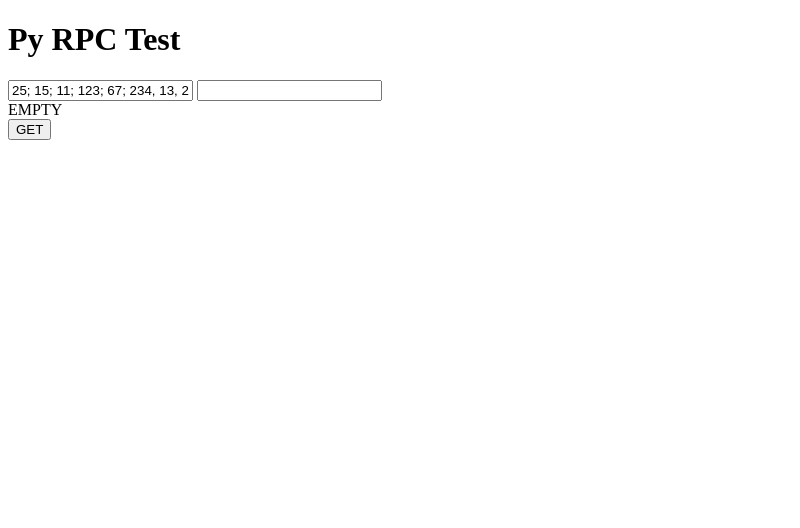
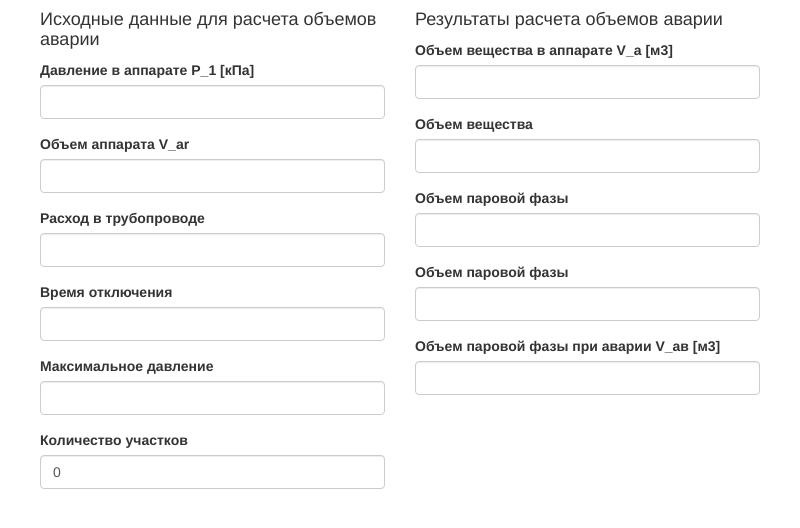
Before and after one commit to maratmuslimov/novac, an Electron app: page index.html in a window 800 px wide. Drawn offline with nearby package versions, Linux system fonts and the light colour scheme; no server answers.

Commit message:
workflow

```diff
--- /dev/null
+++ b/dataflow.json
@@ -0,0 +1 @@
+{"P1": 50.0, "V": 30.0, "q": 22.0, "T": 246.0, "P2": 134.0, "rL": [468.0, 26.0, 468.0]}
--- a/index.html
+++ b/index.html
@@ -3,15 +3,68 @@
   <head>
     <meta charset="UTF-8">
     <title>Novac</title>
+    <link rel="stylesheet" href="node_modules/bootstrap/dist/css/bootstrap.min.css">
   </head>
   <body>
-    <h1>Py RPC Test</h1>
-    <input id="text" type="text" name="" value="25; 15; 11; 123; 67; 234, 13, 234">
-    <input id="result" type="text" name="" value="">
-    <div id="resultText" class="">
-      EMPTY
+    <div class="container">
+        <div class="row">
+            <div class="col-sm-6">
+              <h4>Исходные данные для расчета объемов аварии</h4>
+              <form>
+                <div class="form-group">
+                  <label for="">Давление в аппарате Р_1 [кПа]</label>
+                  <input type="number" class="form-control" id="P_1" placeholder="">
+                </div>
+                <div class="form-group">
+                  <label for="">Объем аппарата V_ar</label>
+                  <input type="number" class="form-control" id="V_a" placeholder="">
+                </div>
+                <div class="form-group">
+                  <label for="">Расход в трубопроводе</label>
+                  <input type="number" class="form-control" id="" placeholder="">
+                </div>
+                <div class="form-group">
+                  <label for="">Время отключения</label>
+                  <input type="number" class="form-control" id="" placeholder="">
+                </div>
+                <div class="form-group">
+                  <label for="">Максимальное давление</label>
+                  <input type="number" class="form-control" id="" placeholder="">
+                </div>
+                <div class="form-group">
+                  <label for="">Количество участков</label>
+                  <input type="number" class="form-control" id="input-amount" placeholder="" value="0">
+                  <div id="inputsContainer"></div>
+                </div>
+              </form>
+            </div>
+            <div class="col-sm-6">
+              <h4>Результаты расчета объемов аварии</h4>
+              <form>
+                <div class="form-group">
+                  <label for="">Объем вещества в аппарате V_a [м3]</label>
+                  <input type="text" class="form-control" id="" placeholder="">
+                </div>
+                <div class="form-group">
+                  <label for="">Объем вещества</label>
+                  <input type="text" class="form-control" id="" placeholder="">
+                </div>
+                <div class="form-group">
+                  <label for="">Объем паровой фазы</label>
+                  <input type="text" class="form-control" id="" placeholder="">
+                </div>
+                <div class="form-group">
+                  <label for="">Объем паровой фазы</label>
+                  <input type="text" class="form-control" id="" placeholder="">
+                </div>
+                <div class="form-group">
+                  <label for="">Объем паровой фазы при аварии V_ав [м3]</label>
+                  <input type="text" class="form-control" id="" placeholder="">
+                </div>
+              </form>
+            </div>
+        </div>
     </div>
-    <button type="button" name="button" onclick="calc()">GET</button>
   </body>
 
   <script>
--- a/jsClient.js
+++ b/jsClient.js
@@ -3,22 +3,39 @@ var zerorpc = require("zerorpc");
 var client = new zerorpc.Client();
 client.connect("tcp://127.0.0.1:4242");
 
-var text = document.getElementById("text").value;
-var result = document.getElementById("result").value;
+var text = document.getElementById("text");
+//var result = document.getElementById("result").value;
 var resultText = document.getElementById("resultText");
+var inputAmount = document.getElementById("input-amount");
 
 // client.invoke("streaming_range", document.getElementById("text").value, function(error, res, more) {
 //     console.log(res);
 // });
 
 calc = function() {
-  client.invoke("streaming_range", text, function(error, res, more) {
+  client.invoke("streaming_range", text.value, function(error, res, more) {
     console.log(res);
     resultText.innerHTML = res;
-    resul = res;
+    result = res;
   })
 };
 
+function addInputs(){
+  var number = inputAmount.value;
+  var container = document.getElementById("inputsContainer");
+  while (container.hasChildNodes()) {
+      container.removeChild(container.lastChild);
+    }
+    for (i=0;i<number;i++){
+        container.appendChild(document.createTextNode("Member " + (i+1)));
+        var input = document.createElement("input");
+        input.type = "text";
+        container.appendChild(input);
+        container.appendChild(document.createElement("br"));
+      }
+}
+
+inputAmount.addEventListener("input", addInputs);
 
 //
 // var zerorpc = require("zerorpc");
--- a/main.js
+++ b/main.js
@@ -18,7 +18,7 @@ function createWindow () {
   }))
 
   // Open the DevTools.
-  win.webContents.openDevTools()
+  // win.webContents.openDevTools()
 
   // Emitted when the window is closed.
   win.on('closed', () => {
--- a/package.json
+++ b/package.json
@@ -21,6 +21,7 @@
     "electron-rebuild": "^1.6.0"
   },
   "dependencies": {
+    "bootstrap": "^3.3.7",
     "zerorpc": "^0.9.7",
     "zmq": "^2.15.3"
   }
```
Also changed, not shown: 2 other files.
